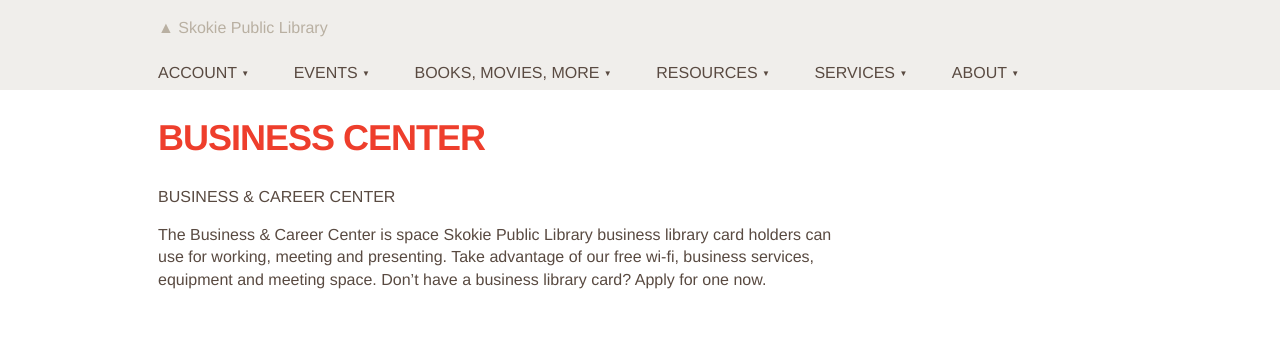
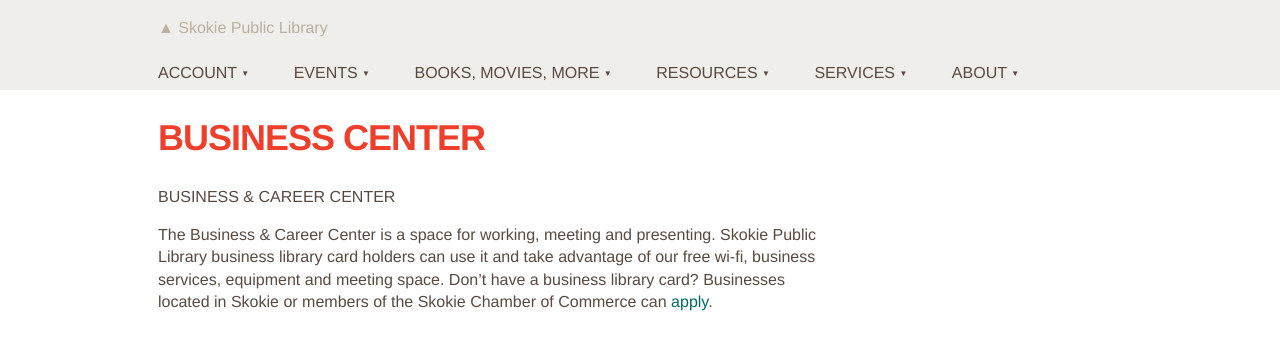
Before and after one commit to skokielibrary/spl-content, a Jekyll site: the page built from _content/terry/services--business-services--business-center.markdown, in a window 1280 px wide. Shown: the top 350 px of the page. Built offline with Jekyll 4.4.1, drawn with Linux system fonts in a browser that asks for light colours.

Commit message:
Updated services--business-services--business-center.markdown

```diff
--- a/_content/terry/services--business-services--business-center.markdown
+++ b/_content/terry/services--business-services--business-center.markdown
@@ -5,4 +5,4 @@ published: true
 ---
 
 ###Business & Career Center
-The Business & Career Center is space Skokie Public Library business library card holders can use for working, meeting and presenting. Take advantage of our free wi-fi, business services, equipment and meeting space. Don't have a business library card? Apply for one now.
+The Business & Career Center is a space for working, meeting and presenting. Skokie Public Library business library card holders can use it and take advantage of our free wi-fi, business services, equipment and meeting space. Don't have a business library card? Businesses located in Skokie or members of the Skokie Chamber of Commerce can [apply](http://www.skokielibrary.info/s_about/How/business-card-application.pdf).
```
